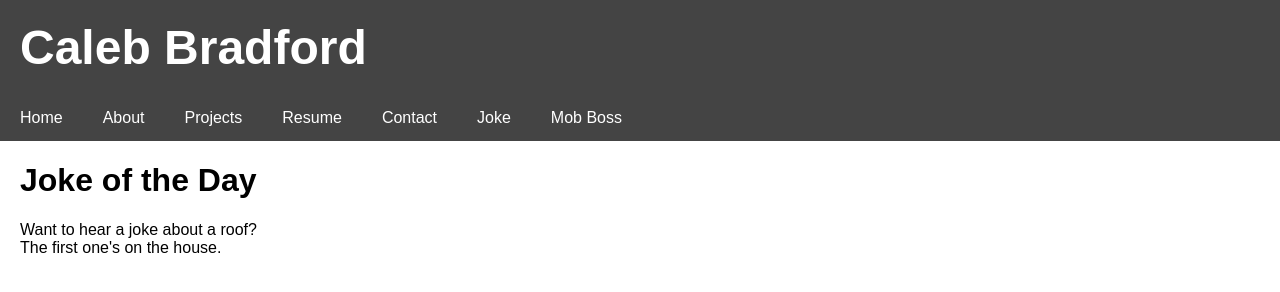
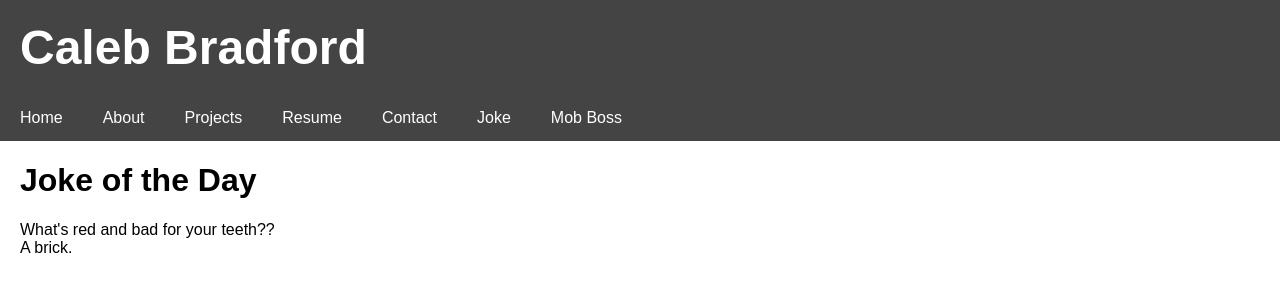
Before and after one commit to kingbillyjoebob/mywebsite, a plain HTML site: page pages/joke.html in a window 1280 px wide. Drawn offline with Linux system fonts and the light colour scheme.

Commit message:
Update joke.html
new joke

```diff
--- a/pages/joke.html
+++ b/pages/joke.html
@@ -65,8 +65,8 @@
 
         <div class="article">
             <h1>Joke of the Day</h1>
-            <p>Want to hear a joke about a roof?<br>
-            The first one's on the house.</p>
+            <p>What's red and bad for your teeth??<br>
+            A brick.</p>
         </div>
     </body>
 </html>
```
